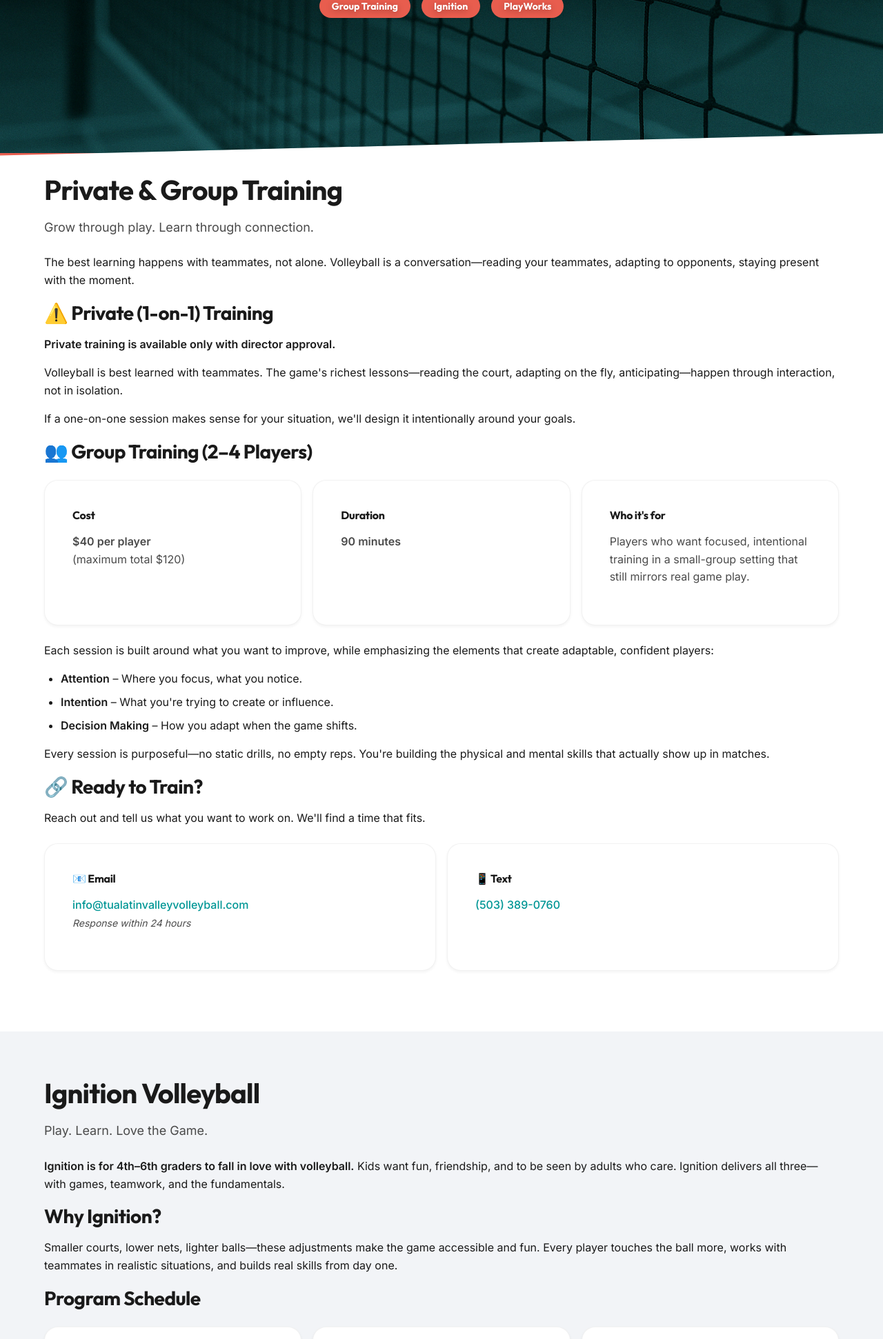
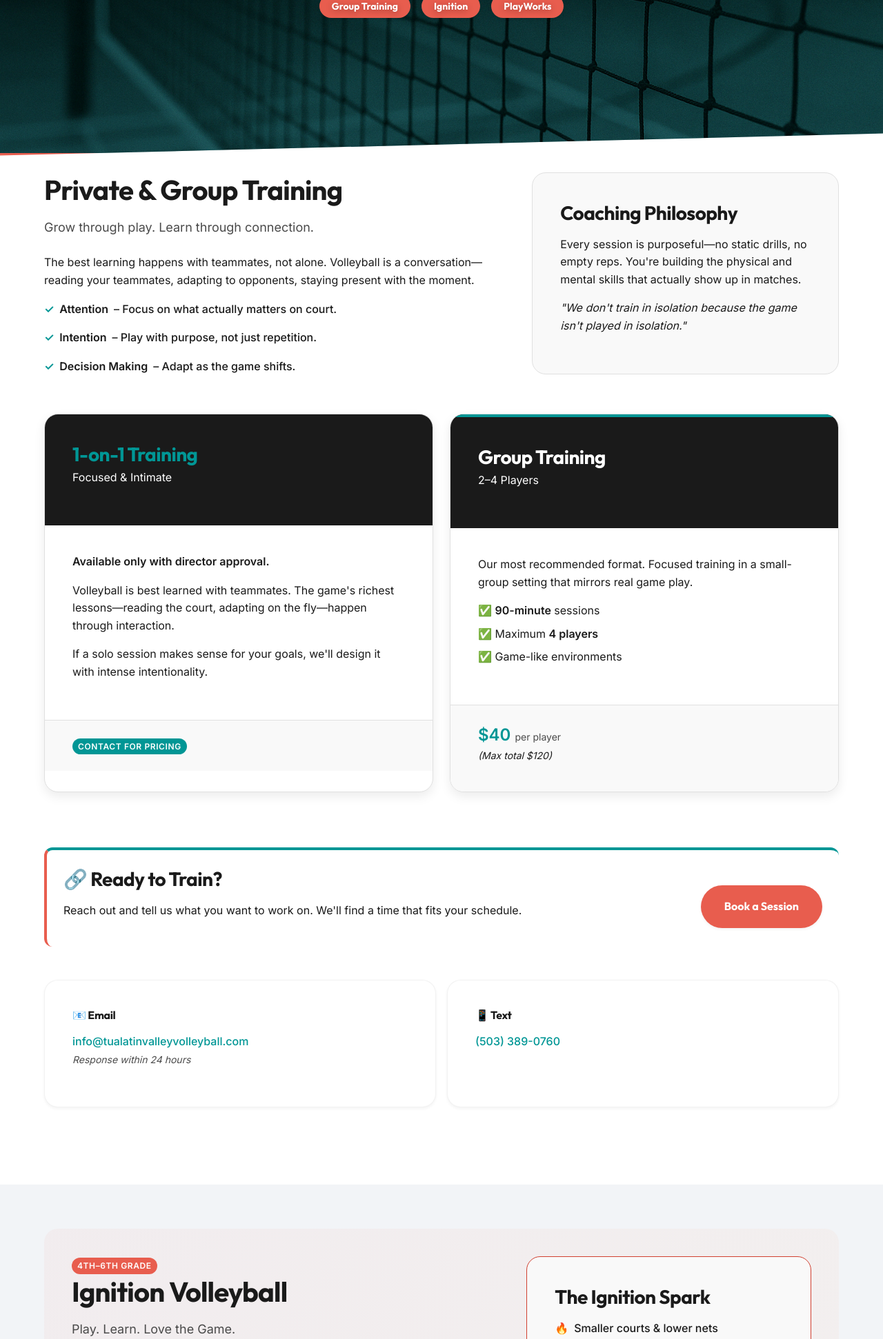
Before and after one commit to revenant-73/tvvc-website, a PHP site: page /programs.html in a window 1280 px wide. Shown: the part 493-2435 px from the top of the page at 69% size. Run offline with PHP 8.4, Linux system fonts and the light colour scheme.

Commit message:
Enhance training sections with improved layout and accessibility features in programs.html and styles.css

```diff
--- a/assets/styles.css
+++ b/assets/styles.css
@@ -184,6 +184,117 @@ li {
   max-width: var(--container-max-width);
   margin: 0 auto;
   padding: 0 var(--container-padding);
+}
+
+/* Modern Utility Layouts */
+.split-layout {
+  display: grid;
+  gap: var(--space-xl);
+  grid-template-columns: 1fr;
+}
+
+@media (min-width: 900px) {
+  .split-layout {
+    grid-template-columns: 1.2fr 0.8fr;
+    align-items: start;
+  }
+}
+
+.feature-box {
+  background-color: var(--color-bg-lighter);
+  padding: var(--space-xl);
+  border-radius: var(--radius-lg);
+  border: 1px solid var(--color-border-light);
+}
+
+.feature-list {
+  list-style: none;
+  padding: 0;
+  margin: 0;
+}
+
+.feature-list li {
+  display: flex;
+  align-items: flex-start;
+  gap: var(--space-sm);
+  margin-bottom: var(--space-md);
+  font-weight: var(--font-weight-medium);
+}
+
+.feature-list li::before {
+  content: "✓";
+  color: var(--color-primary-teal);
+  font-weight: var(--font-weight-bold);
+}
+
+.accent-card {
+  border-top: 4px solid var(--color-primary-teal);
+}
+
+.accent-card.coral {
+  border-top-color: var(--color-primary-coral);
+}
+
+/* Vertical Spacing Utilities */
+.p-vertical-lg {
+  padding-top: var(--space-lg);
+  padding-bottom: var(--space-lg);
+}
+
+.p-vertical-xl {
+  padding-top: var(--space-xl);
+  padding-bottom: var(--space-xl);
+}
+
+/* Ignition Specific Styles */
+.ignition-gradient {
+  background: linear-gradient(135deg, rgba(232, 93, 78, 0.05) 0%, rgba(255, 154, 86, 0.05) 100%);
+  border-radius: var(--radius-lg);
+  padding: var(--space-xl);
+}
+
+.card.ignition-accent {
+  border-left: 4px solid var(--color-primary-coral);
+}
+
+.feature-list.ignition li::before {
+  content: "🔥";
+}
+
+/* Training Specific Styles */
+.training-layout {
+  border: 1px solid var(--color-border-light);
+  border-radius: var(--radius-lg);
+  overflow: hidden;
+  background: var(--color-white);
+  box-shadow: var(--shadow-md);
+}
+
+.training-header {
+  background-color: var(--color-charcoal);
+  color: var(--color-white);
+  padding: var(--space-xl);
+}
+
+.training-header h3 {
+  color: var(--color-primary-teal);
+  margin-bottom: var(--space-xs);
+}
+
+.training-body {
+  padding: var(--space-xl);
+}
+
+.training-grid {
+  display: grid;
+  gap: var(--space-lg);
+  grid-template-columns: repeat(auto-fit, minmax(250px, 1fr));
+}
+
+.training-footer {
+  background-color: var(--color-bg-lighter);
+  padding: var(--space-lg) var(--space-xl);
+  border-top: 1px solid var(--color-border-light);
 }
 
 /* ===========================
--- a/programs.html
+++ b/programs.html
@@ -116,50 +116,81 @@
     <!-- Private & Group Training Section -->
     <section id="training">
       <div class="container">
+        <div class="split-layout">
+          <div>
             <h2>Private & Group Training</h2>
             <p class="section-subtitle">Grow through play. Learn through connection.</p>
-
             <p>The best learning happens with teammates, not alone. Volleyball is a conversation—reading your teammates,
               adapting to opponents, staying present with the moment.</p>
 
-        <h3>⚠️ Private (1-on-1) Training</h3>
-        <p><strong>Private training is available only with director approval.</strong></p>
-        <p>Volleyball is best learned with teammates. The game's richest lessons—reading the court, adapting on the fly,
-          anticipating—happen through interaction, not in isolation.</p>
-        <p>If a one-on-one session makes sense for your situation, we'll design it intentionally around your goals.</p>
-
-        <h3>👥 Group Training (2–4 Players)</h3>
-        <div class="card-grid">
-          <div class="card">
-            <h4>Cost</h4>
-            <p><strong>$40 per player</strong><br>(maximum total $120)</p>
+            <div class="p-vertical-md">
+              <ul class="feature-list">
+                <li><strong>Attention</strong> – Focus on what actually matters on court.</li>
+                <li><strong>Intention</strong> – Play with purpose, not just repetition.</li>
+                <li><strong>Decision Making</strong> – Adapt as the game shifts.</li>
+              </ul>
             </div>
-          <div class="card">
-            <h4>Duration</h4>
-            <p><strong>90 minutes</strong></p>
           </div>
-          <div class="card">
-            <h4>Who it's for</h4>
-            <p>Players who want focused, intentional training in a small-group setting that still mirrors real game
-              play.</p>
+          <div class="feature-box">
+            <h3>Coaching Philosophy</h3>
+            <p>Every session is purposeful—no static drills, no empty reps. You're building the physical and mental skills that actually show up in matches.</p>
+            <p><em>"We don't train in isolation because the game isn't played in isolation."</em></p>
           </div>
         </div>
 
-        <p>Each session is built around what you want to improve, while emphasizing the elements that create adaptable,
-          confident players:</p>
-        <ul>
-          <li><strong>Attention</strong> – Where you focus, what you notice.</li>
-          <li><strong>Intention</strong> – What you're trying to create or influence.</li>
-          <li><strong>Decision Making</strong> – How you adapt when the game shifts.</li>
+        <div class="p-vertical-xl">
+          <div class="training-grid">
+            <!-- Private Training -->
+            <div class="training-layout">
+              <div class="training-header">
+                <h3>1-on-1 Training</h3>
+                <p>Focused & Intimate</p>
+              </div>
+              <div class="training-body">
+                <p><strong>Available only with director approval.</strong></p>
+                <p>Volleyball is best learned with teammates. The game's richest lessons—reading the court, adapting on the fly—happen through interaction.</p>
+                <p>If a solo session makes sense for your goals, we'll design it with intense intentionality.</p>
+              </div>
+              <div class="training-footer">
+                <span class="badge">Contact for Pricing</span>
+              </div>
+            </div>
+
+            <!-- Group Training -->
+            <div class="training-layout">
+              <div class="training-header" style="border-top: 4px solid var(--color-primary-teal);">
+                <h3 style="color: var(--color-white);">Group Training</h3>
+                <p>2–4 Players</p>
+              </div>
+              <div class="training-body">
+                <p>Our most recommended format. Focused training in a small-group setting that mirrors real game play.</p>
+                <ul class="list-unstyled">
+                  <li>✅ <strong>90-minute</strong> sessions</li>
+                  <li>✅ Maximum <strong>4 players</strong></li>
+                  <li>✅ Game-like environments</li>
                 </ul>
+              </div>
+              <div class="training-footer">
+                <p class="club-accent" style="font-size: 1.5rem; font-weight: bold; margin: 0;">$40 <span style="font-size: var(--font-size-sm); font-weight: normal; color: var(--color-gray-dark);">per player</span></p>
+                <p class="text-small"><em>(Max total $120)</em></p>
+              </div>
+            </div>
+          </div>
+        </div>
 
-        <p>Every session is purposeful—no static drills, no empty reps. You're building the physical and mental skills
-          that actually show up in matches.</p>
+        <div class="highlight-box accent-card">
+          <div class="split-layout" style="grid-template-columns: 1fr auto; align-items: center;">
+            <div>
+              <h3>🔗 Ready to Train?</h3>
+              <p>Reach out and tell us what you want to work on. We'll find a time that fits your schedule.</p>
+            </div>
+            <div class="btn-group">
+              <a class="btn" href="mailto:info@tualatinvalleyvolleyball.com">Book a Session</a>
+            </div>
+          </div>
+        </div>
 
-        <h3>🔗 Ready to Train?</h3>
-        <p>Reach out and tell us what you want to work on. We'll find a time that fits.</p>
-
-        <div class="card-grid">
+        <div class="card-grid p-vertical-lg">
           <div class="card">
             <h4>📧 Email</h4>
             <p><a href="mailto:info@tualatinvalleyvolleyball.com">info@tualatinvalleyvolleyball.com</a><br><span class="text-small"><em>Response within 24 hours</em></span></p>
@@ -175,90 +206,108 @@
     <!-- Ignition Section -->
     <section id="ignition" class="alt">
       <div class="container">
+        <div class="ignition-gradient">
+          <div class="split-layout">
+            <div>
+              <span class="badge" style="background-color: var(--color-primary-coral);">4th–6th Grade</span>
               <h2>Ignition Volleyball</h2>
               <p class="section-subtitle">Play. Learn. Love the Game.</p>
-
-        <p><strong>Ignition is for 4th–6th graders to fall in love with volleyball.</strong> Kids want fun, friendship,
+              <p><strong>Ignition is where young athletes discover their love for volleyball.</strong> Kids want fun, friendship,
                 and to be seen by adults who care. Ignition delivers all three—with games, teamwork, and the fundamentals.</p>
-
-        <h3>Why Ignition?</h3>
               <p>Smaller courts, lower nets, lighter balls—these adjustments make the game accessible and fun. Every player
                 touches the ball more, works with teammates in realistic situations, and builds real skills from day one.</p>
-
-        <h3>Program Schedule</h3>
-        <div class="card-grid">
-          <div class="card">
-            <h4>Monday & Friday</h4>
-            <p><strong>5:00–6:30 PM</strong><br><strong>4th–6th Grade</strong></p>
             </div>
-          <div class="card">
-            <h4>Winter Session</h4>
-            <p><strong>January 12 – March 13</strong></p>
+            <div class="feature-box" style="border-color: var(--color-primary-coral-dark);">
+              <h3>The Ignition Spark</h3>
+              <ul class="feature-list ignition">
+                <li>Smaller courts & lower nets</li>
+                <li>Lighter, kid-friendly balls</li>
+                <li>Friendship & teamwork focus</li>
+                <li>Fundamentals through play</li>
+                <li>High-energy coaching</li>
+              </ul>
             </div>
-          <div class="card">
-            <h4>Location</h4>
-            <p><strong>TVVC, 2820 SE 58th Court Suite 400, Hillsboro, OR</strong></p>
           </div>
         </div>
 
-        <h3>What to Expect</h3>
-        <p>We use games to teach and learn, because they're both fun and realistic. Athletes move quickly from skill
-          demonstrations to small-sided games, exploring the concepts we're teaching through play. Our curriculum
-          focuses on the fundamentals — serving, passing, setting, and attacking — through varied game formats that
-          maximize touches, engagement, and decision-making opportunities.</p>
-
-        <p>Every practice is designed around what kids want: to have fun, play with friends, be noticed, and experience
-          the joy of volleyball.</p>
-
-        <h3>Learning Through Play</h3>
-        <p>Three essential components in every Ignition session:</p>
-
+        <div class="p-vertical-lg">
+          <h3>📅 Program Schedule</h3>
           <div class="card-grid">
-          <div class="card">
-            <h3>Fun</h3>
-            <p>Kids want to have fun. Ignition centers joy and play in every session, making volleyball exciting and
-              memorable.</p>
+            <div class="card ignition-accent">
+              <h4>Winter Session</h4>
+              <p><strong>January 12 – March 13</strong></p>
+              <p>Monday & Friday</p>
             </div>
-          <div class="card">
-            <h3>Connection</h3>
-            <p>Kids want to play with friends and peers. Small-sided games and team activities build friendships and
-              belonging.</p>
+            <div class="card ignition-accent">
+              <h4>Times</h4>
+              <p><strong>5:00–6:30 PM</strong></p>
+              <p class="text-small">90-minute sessions</p>
             </div>
-          <div class="card">
-            <h3>Recognition</h3>
-            <p>Kids want adults to see them. Our coaches celebrate effort, progress, and participation, building
-              confidence in every player.</p>
+            <div class="card ignition-accent">
+              <h4>Location</h4>
+              <p><strong>TVVC Hillsboro</strong></p>
+              <p class="text-small">2820 SE 58th Court</p>
+            </div>
           </div>
         </div>
 
-        <h3>Program Details</h3>
+        <div class="p-vertical-xl">
+          <div class="split-layout" style="grid-template-columns: repeat(auto-fit, minmax(300px, 1fr));">
+            <div class="card" style="background: var(--color-bg-lighter);">
+              <h3>✨ What to Expect</h3>
+              <p>We use games to teach and learn. Athletes move quickly from skill demonstrations to small-sided games, exploring concepts through play. Our curriculum focuses on serving, passing, setting, and attacking through fun formats.</p>
+            </div>
+            <div class="card" style="background: var(--color-bg-lighter);">
+              <h3>💡 Why it Works</h3>
+              <p>Every practice is designed around what kids want: to have fun, play with friends, be noticed, and experience the joy of volleyball. We celebrate effort and progress at every step.</p>
+            </div>
+          </div>
+        </div>
+
         <div class="card-grid">
+          <div class="card value-card value-card-2">
+            <div class="value-icon">🎈</div>
+            <h3>Fun</h3>
+            <p>Ignition centers joy and play, making volleyball exciting and memorable for every young athlete.</p>
+          </div>
+          <div class="card value-card value-card-3">
+            <div class="value-icon">🤝</div>
+            <h3>Connection</h3>
+            <p>Small-sided games and team activities build lasting friendships and a true sense of belonging.</p>
+          </div>
+          <div class="card value-card value-card-1">
+            <div class="value-icon">🌟</div>
+            <h3>Recognition</h3>
+            <p>Our coaches celebrate effort and progress, building confidence in every player from day one.</p>
+          </div>
+        </div>
+
+        <div class="p-vertical-lg">
+          <h3>📋 Program Details</h3>
+          <div class="card-grid" style="grid-template-columns: repeat(auto-fit, minmax(200px, 1fr));">
             <div class="card">
               <h4>Cost</h4>
               <p><strong>$175 per player</strong></p>
             </div>
             <div class="card">
-            <h4>Duration</h4>
-            <p><strong>90 minutes per session</strong></p>
+              <h4>Includes</h4>
+              <p><strong>Program T-shirt</strong></p>
             </div>
             <div class="card">
               <h4>Ages</h4>
-            <p><strong>4th–6th Grade</strong> (all experience levels welcome)</p>
+              <p><strong>4th–6th Grade</strong></p>
+              <p class="text-small">All levels welcome</p>
             </div>
-          <div class="card">
-            <h4>What's Included</h4>
-            <p><strong>Program T-shirt</strong></p>
           </div>
         </div>
 
-        <div class="highlight-box">
-          <p><strong>Start the Spark:</strong> Ignition is where young athletes discover their love for volleyball. Join
-            us this winter and watch them grow, have fun, and fall in love with the game.</p>
+        <div class="highlight-box" style="border-left-color: var(--color-accent-orange);">
+          <p><strong>Start the Spark:</strong> Join us this winter and watch them grow, have fun, and fall in love with the game.</p>
         </div>
 
-        <div class="btn-group">
+        <div class="btn-group" style="margin-top: var(--space-xl);">
           <a class="btn" href="https://tvvc.volleyballcentral.io/e/ignition" target="_blank"
-            rel="noopener noreferrer">Register for Ignition</a>
+            rel="noopener noreferrer" style="background-color: var(--color-primary-coral);">Register for Ignition</a>
         </div>
       </div>
     </section>
@@ -266,59 +315,109 @@
     <!-- PlayWorks Section -->
     <section id="playworks" class="alt">
       <div class="container">
+        <div class="split-layout">
+          <div>
+            <span class="badge">6th–10th Grade</span>
             <h2>PlayWorks Volleyball</h2>
             <p class="section-subtitle">Play. Learn. Grow.</p>
-
-        <p><strong>PlayWorks is for 6th–10th graders who want to learn and improve without a full club commitment.</strong>
-          Explore the game through fun, competitive play—building skills, creativity, and confidence along the way.</p>
-
-        <h3>Program Schedule</h3>
-        <div class="card-grid">
-          <div class="card">
-            <h4>Monday & Wednesday</h4>
-            <p><strong>4:00–5:00 PM</strong><br><strong>6th–8th Grade</strong></p>
+            <p>PlayWorks is an opportunity for 6th–10th graders to explore the game of volleyball through a variety of
+              fun, competitive games. There will be a heavy focus on developing the skills of serving, passing, setting,
+              and attacking.</p>
+            <p>Each week is designed to build both skill and game understanding through smaller-sided play. Early-week
+              sessions emphasize skill development inside games that maximize touches and decision-making. Later-week
+              sessions build toward more game-like complexity and problem solving.</p>
           </div>
-          <div class="card">
-            <h4>Tuesday & Thursday</h4>
-            <p><strong>4:00–5:00 PM</strong><br><strong>9th–10th Grade</strong></p>
-          </div>
-          <div class="card">
-            <h4>Winter Session</h4>
-            <p><strong>January 5 – March 13</strong></p>
+          <div class="feature-box">
+            <h3>Why PlayWorks?</h3>
+            <ul class="feature-list">
+              <li>Heavy focus on core skills</li>
+              <li>Game-based learning</li>
+              <li>Maximize touches & decisions</li>
+              <li>Low club commitment</li>
+              <li>Fun & competitive environment</li>
+            </ul>
           </div>
         </div>
 
-        <h3>What to Expect</h3>
-        <p>The first session of each week is devoted to introducing and refining core volleyball skills — serving,
-          passing, setting, and attacking — through small-sided games that maximize touches, engagement, and
-          decision-making opportunities.</p>
+        <div class="p-vertical-lg">
+          <h3>🗓️ 2026 Sessions</h3>
+          <div class="card-grid">
+            <div class="card accent-card">
+              <h4>Winter Session</h4>
+              <p><strong>January 5 – March 12</strong></p>
+            </div>
+            <div class="card accent-card">
+              <h4>Spring Session</h4>
+              <p><strong>March 30 – June 4</strong></p>
+            </div>
+            <div class="card accent-card coral">
+              <h4>Fall Session</h4>
+              <p><strong>August 31 – Nov 6</strong></p>
+              <p><span class="text-small"><em>Times will differ; likely later evening</em></span></p>
+            </div>
+          </div>
+        </div>
 
-        <p>The second session builds on those concepts with full-court play (4v4 or 6v6), featuring rotating challenges
-          and themes that help each athlete and team learn to adapt, communicate, and compete with purpose.</p>
+        <div class="p-vertical-lg">
+          <h3>⏰ Weekly Times <span class="text-small" style="font-weight: normal;">(Jan–June)</span></h3>
+          <div class="card-grid">
+            <div class="card">
+              <h4>6th–8th Graders</h4>
+              <p><strong>Monday & Wednesday</strong></p>
+              <p class="club-accent" style="font-size: 1.25rem; font-weight: bold;">4:00–5:00 pm</p>
+            </div>
+            <div class="card">
+              <h4>9th–10th Graders</h4>
+              <p><strong>Tuesday & Thursday</strong></p>
+              <p class="club-accent" style="font-size: 1.25rem; font-weight: bold;">4:00–5:00 pm</p>
+            </div>
+          </div>
+        </div>
 
-        <h3>Learning That Lasts</h3>
-        <p>Three essential components in every PlayWorks session:</p>
+        <div class="highlight-box">
+          <h4>🍂 Fall Session Note:</h4>
+          <p>The August 31 – November 6 session will run at later evening times, likely in the <strong>5:30–7:00 pm</strong> range. Final times will be posted before registration opens.</p>
+        </div>
+
+        <div class="p-vertical-xl">
+          <div class="split-layout" style="grid-template-columns: repeat(auto-fit, minmax(300px, 1fr));">
+            <div>
+              <h3>🔍 What to Expect</h3>
+              <p>PlayWorks emphasizes developing core volleyball skills through small-sided games that maximize touches
+                and engagement. We focus on building both technical proficiency and game intelligence in a competitive,
+                supportive environment.</p>
+            </div>
+            <div>
+              <h3>🌱 Learning That Lasts</h3>
+              <p>We believe in building <strong>autonomy, mastery, and purpose</strong>. Each session is designed to give athletes ownership of their learning while exploring the depths of the game.</p>
+            </div>
+          </div>
+        </div>
 
         <div class="card-grid">
-          <div class="card">
+          <div class="card value-card value-card-1">
+            <div class="value-icon">🎯</div>
             <h3>Autonomy</h3>
             <p>Athletes are given a voice and ownership in their learning process. Their input helps shape each day's
               focus, building confidence and buy-in.</p>
           </div>
-          <div class="card">
+          <div class="card value-card value-card-2">
+            <div class="value-icon">📈</div>
             <h3>Mastery</h3>
             <p>True mastery comes through exploration and persistence. Players discover how to respond to teammates,
               opponents, and new challenges within the game.</p>
           </div>
-          <div class="card">
+          <div class="card value-card value-card-3">
+            <div class="value-icon">🤝</div>
             <h3>Purpose</h3>
             <p>Each athlete arrives with their own "why." Together, we connect those individual purposes into a shared
               drive to grow, compete, and have fun.</p>
           </div>
         </div>
 
-        <h3>Program Details</h3>
-        <div class="card-grid">
+        <div class="p-vertical-lg">
+          <h3>📋 Program Details</h3>
+          <div class="card-grid" style="grid-template-columns: repeat(auto-fit, minmax(200px, 1fr));">
             <div class="card">
               <h4>Cost</h4>
               <p><strong>$175 per player</strong></p>
@@ -329,20 +428,23 @@
             </div>
             <div class="card">
               <h4>Location</h4>
-            <p><strong>TVVC, 2820 SE 58th Court Suite 400, Hillsboro, OR</strong></p>
+              <p><strong>TVVC Hillsboro</strong></p>
+              <p class="text-small">2820 SE 58th Court Suite 400</p>
             </div>
             <div class="card">
               <h4>Ages</h4>
-            <p><strong>6th–10th Grade</strong> (all experience levels welcome)</p>
+              <p><strong>6th–10th Grade</strong></p>
+              <p class="text-small">All experience levels welcome</p>
+            </div>
           </div>
         </div>
 
-        <div class="highlight-box">
+        <div class="highlight-box accent-card">
           <p><strong>Join the Game:</strong> This is volleyball at its best — joyful, challenging, and full of
             discovery. Come play, learn, and grow with us this winter.</p>
         </div>
 
-        <div class="btn-group">
+        <div class="btn-group" style="margin-top: var(--space-xl);">
           <a class="btn" href="https://tvvc.volleyballcentral.io/e/playworks" target="_blank"
             rel="noopener noreferrer">Register for PlayWorks</a>
         </div>
```
Lines whose indentation alone changed are shown as unchanged.
